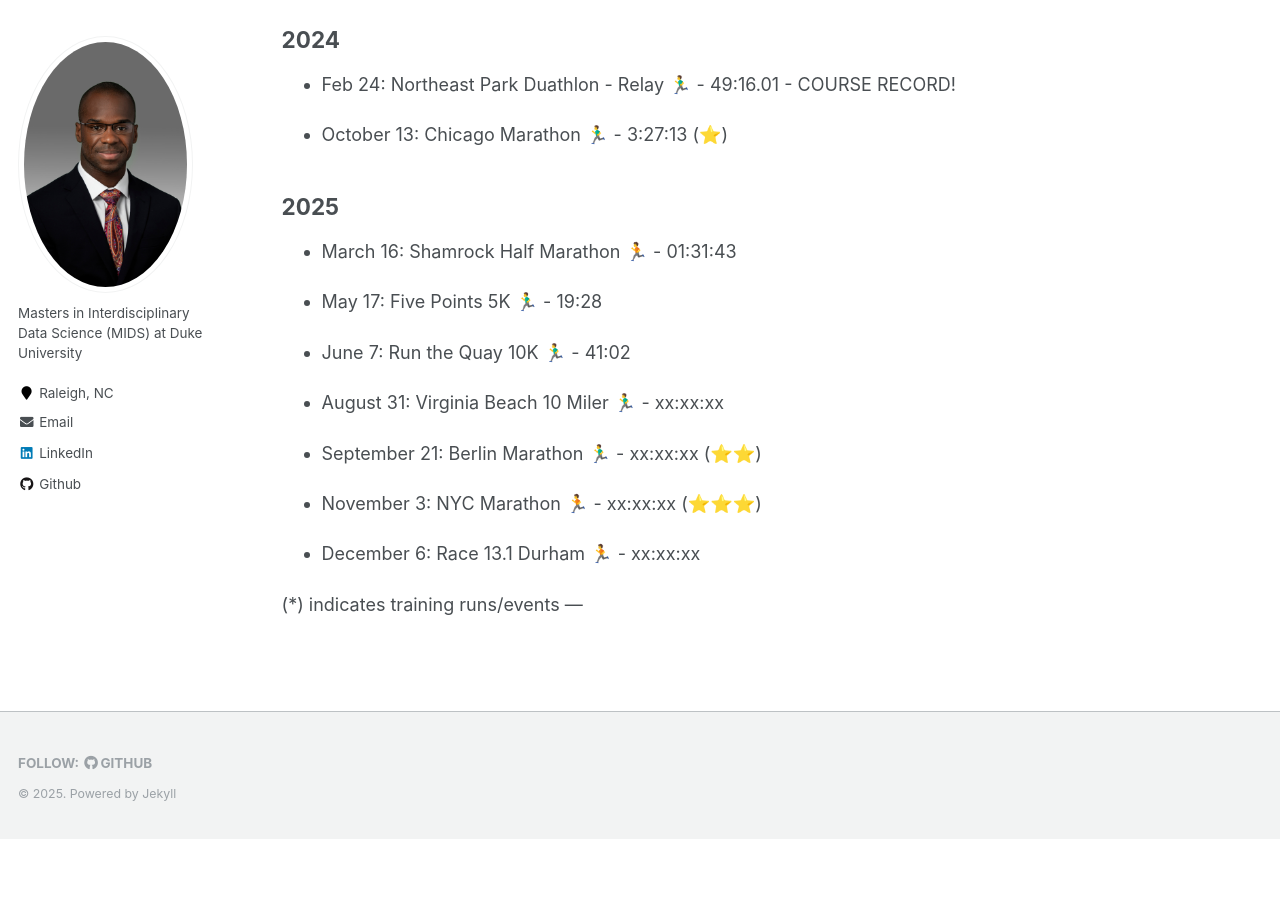
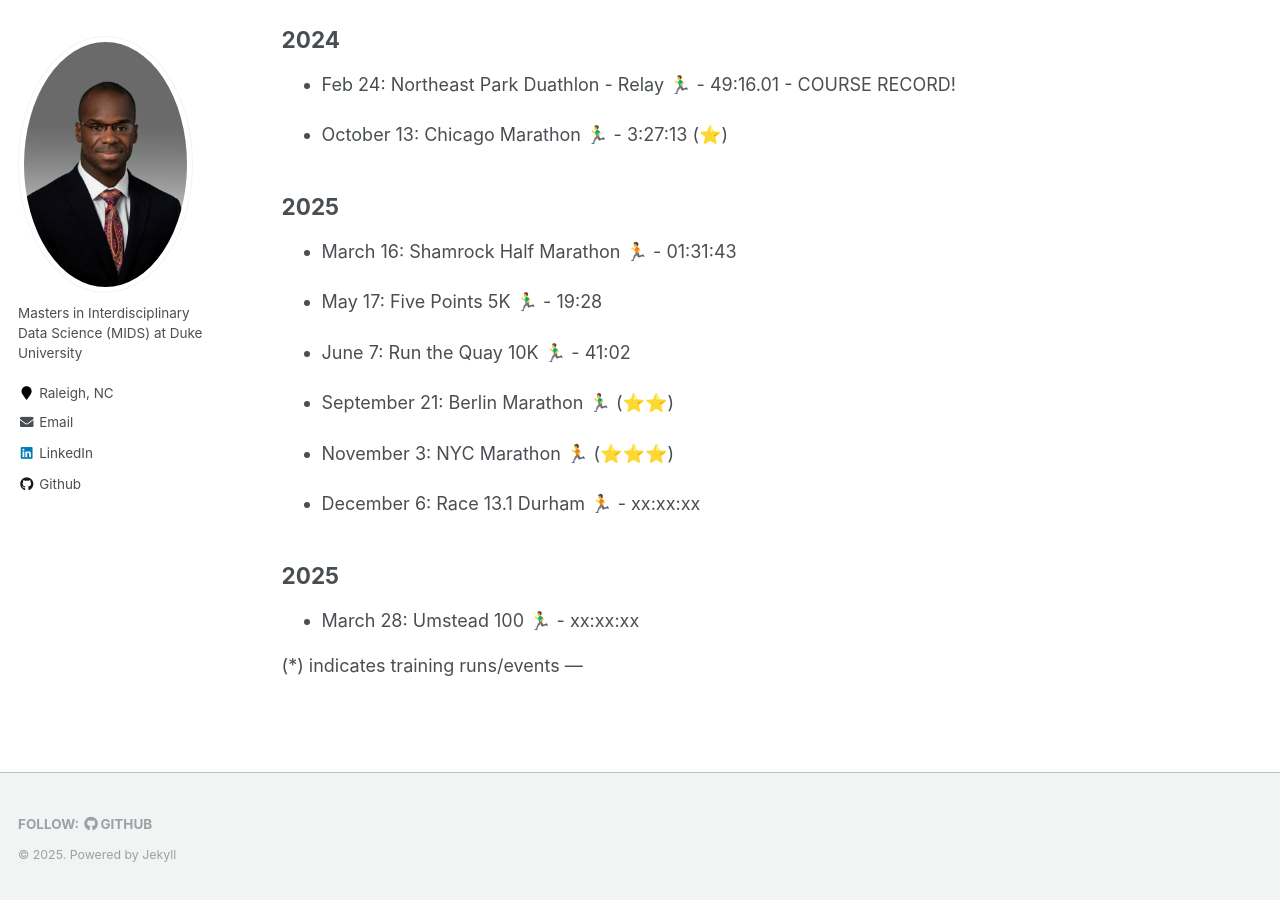
Before and after one commit to caratliff/caratliff.github.io, a Jekyll site: the page built from _pages/race-calendar.md, in a window 1280 px wide and 900 px high, scrolled down 1877 px. Built offline with Jekyll 4.4.1, drawn with Linux system fonts in a browser that asks for light colours; before the commit the page ends 2716 px from its top, so only the background shows below that.

Commit message:
Update race-calendar.md

```diff
--- a/_pages/race-calendar.md
+++ b/_pages/race-calendar.md
@@ -84,13 +84,15 @@ permalink: /race-calendar/
 
 - June 7: Run the Quay 10K 🏃‍♂️ - 41:02
 
-- August 31: Virginia Beach 10 Miler 🏃‍♂️ - xx:xx:xx
+- September 21: Berlin Marathon 🏃‍♂️ (⭐⭐)
 
-- September 21: Berlin Marathon 🏃‍♂️ - xx:xx:xx (⭐⭐)
-
-- November 3: NYC Marathon 🏃 - xx:xx:xx (⭐⭐⭐)
+- November 3: NYC Marathon 🏃 (⭐⭐⭐)
 
 - December 6: Race 13.1 Durham 🏃 - xx:xx:xx
+
+## 2025
+
+- March 28: Umstead 100 🏃‍♂️ - xx:xx:xx
 
 (*) indicates training runs/events
 <!-- One 70.3, one 13.1, one 140.6, and one 26.2 every year -->
```
